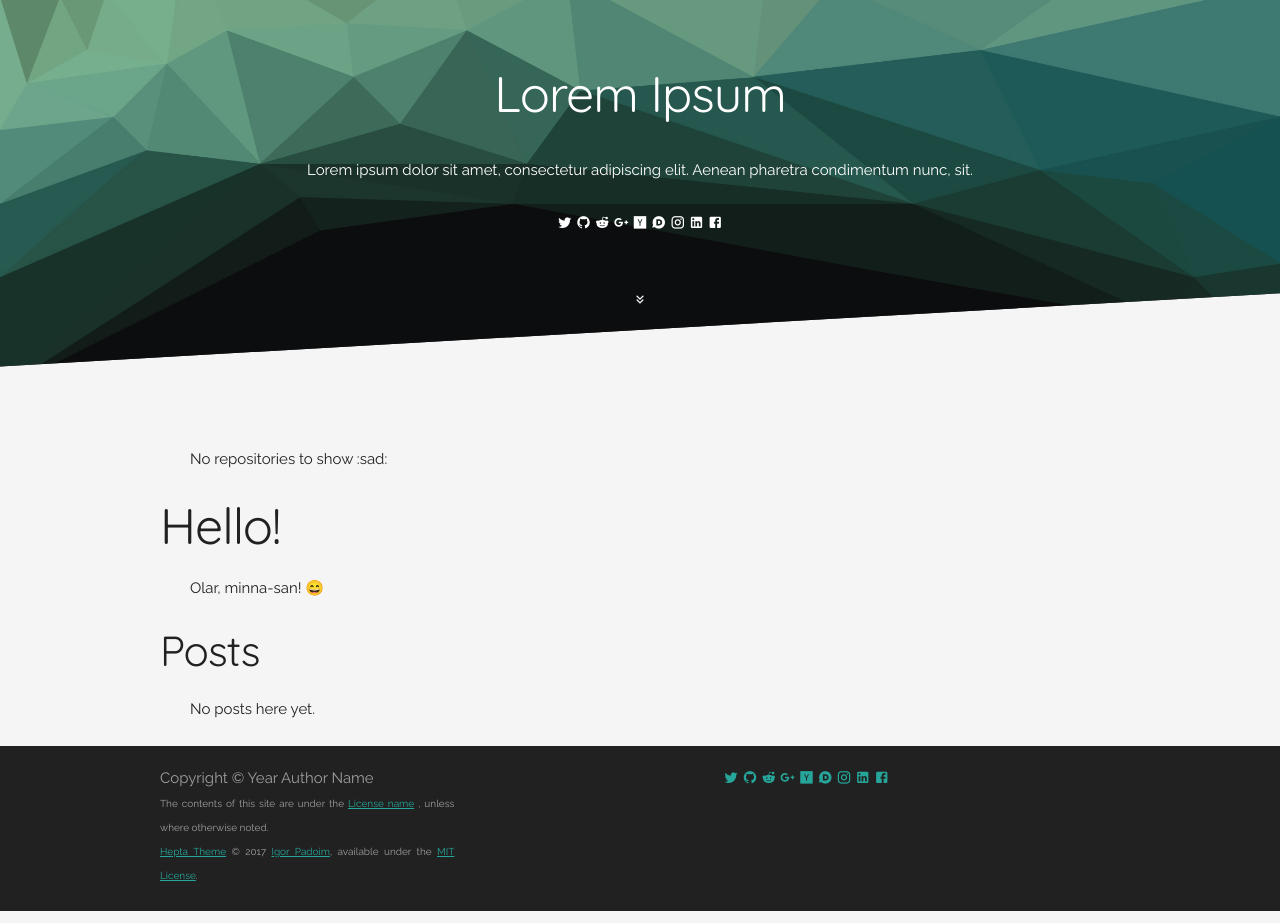
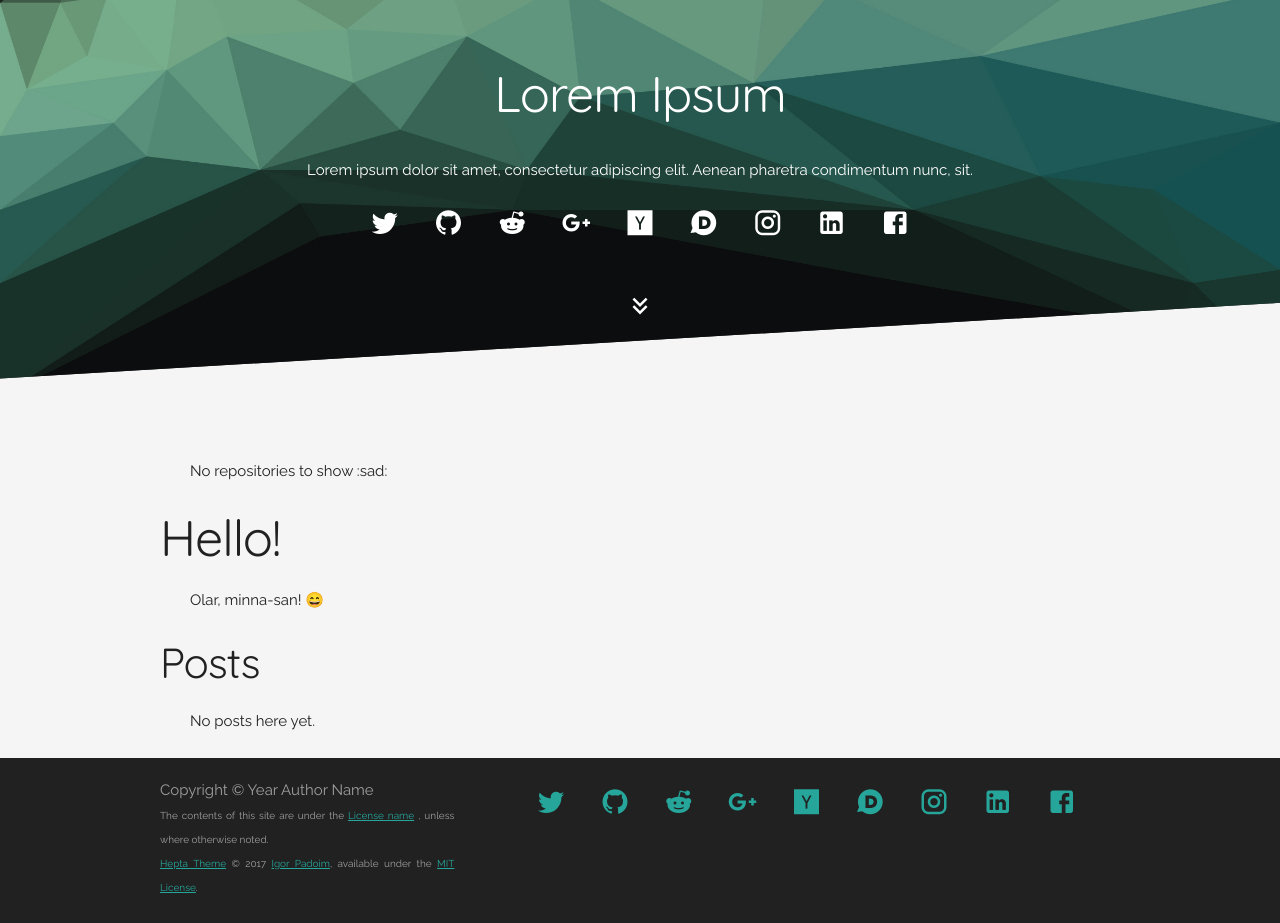
Before and after one commit to Nereare/Hepta, a Jekyll site: the page built from index.md, in a window 1280 px wide. Built offline with Jekyll 4.4.1, drawn with Linux system fonts in a browser that asks for light colours; emoji names are drawn with the system emoji font.

Commit message:
Implemented mixins.

```diff
--- a/css/style.scss
+++ b/css/style.scss
@@ -60,10 +60,8 @@ header.index {
   p { line-height: 350%; }
   p.chev-down { margin-bottom: 4rem; }
   .mdi {
+    @include social-media-icons($social-iconsize);
     text-align: center;
-    text-decoration: none;
-    margin: 0 0;
-    border-radius: 50%;
     color: $White;
   }
 }
@@ -125,5 +123,6 @@ footer {
   }
   .social-media {
     text-align: center;
+    a { @include social-media-icons($social-iconsize); }
   }
 }
```
